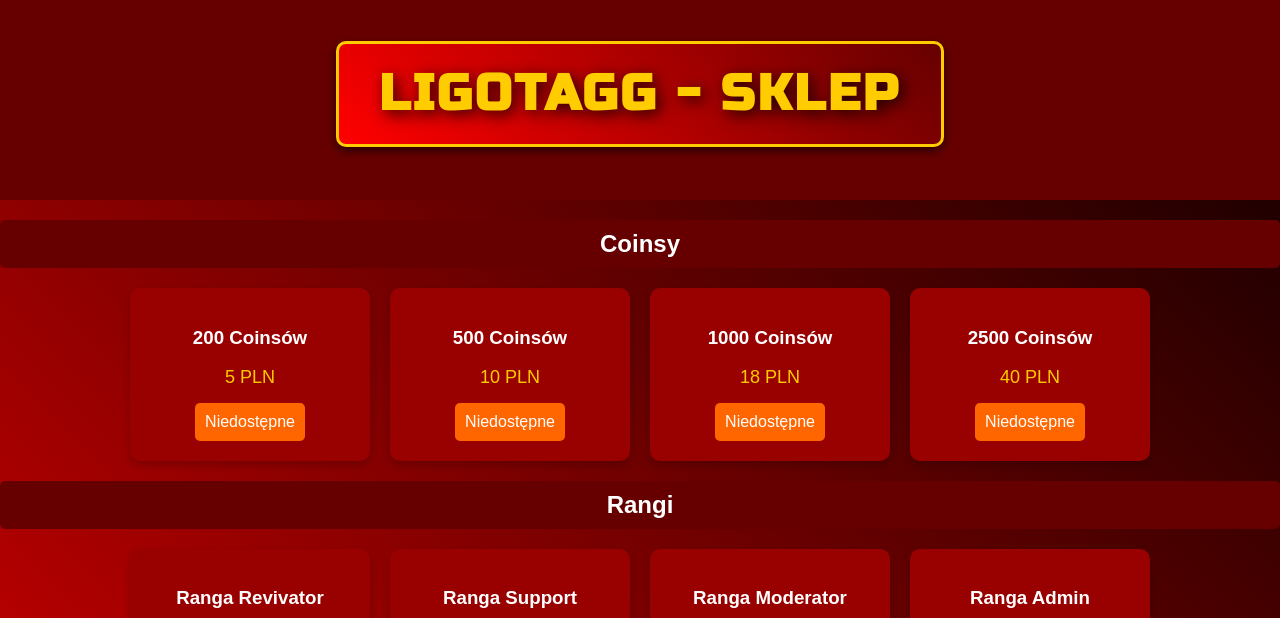
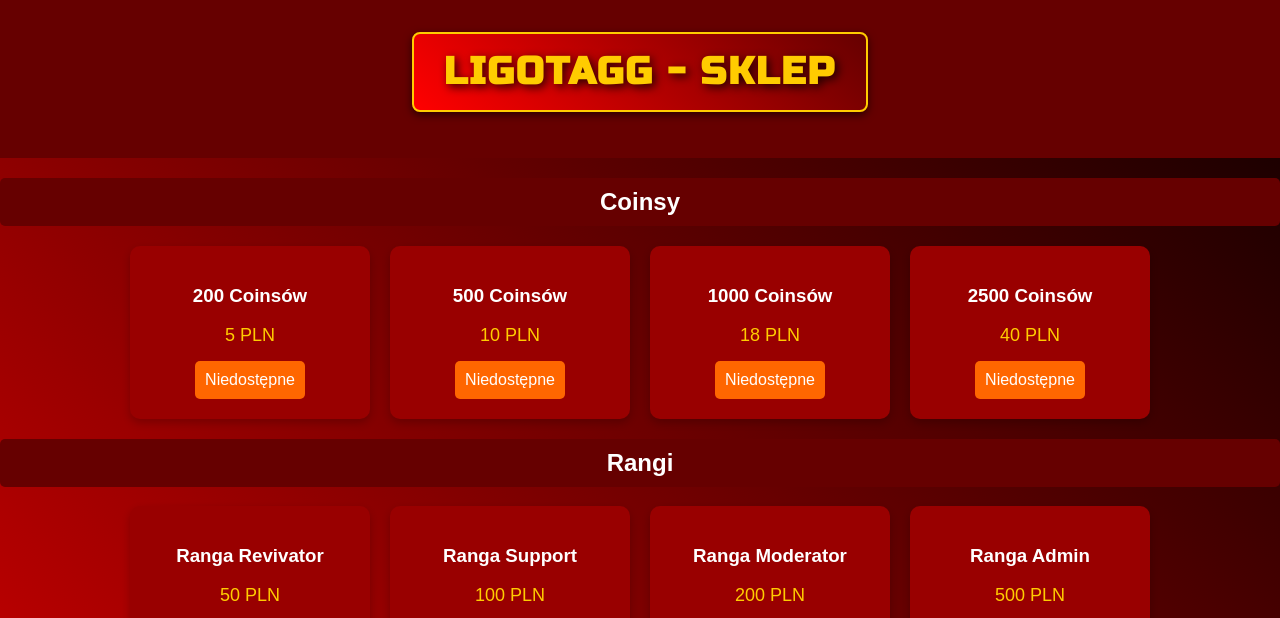
Before and after one commit to KSIW1234/LigotaGG, a plain HTML site: page index.html in a window 1280 px wide. Shown: the part 173-791 px from the top of the page. Drawn offline with Linux system fonts and the light colour scheme.

Commit message:
Update index.html

```diff
--- a/index.html
+++ b/index.html
@@ -12,18 +12,18 @@
         <style>
             .title {
     font-family: 'Russo One', sans-serif;
-    font-size: 50px;
+    font-size: 38px; /* Zmniejszony rozmiar */
     font-weight: bold;
     color: #ffcc00;
-    text-shadow: 4px 4px 15px rgba(0, 0, 0, 0.8);
-    padding: 20px 40px;
+    text-shadow: 3px 3px 10px rgba(0, 0, 0, 0.8);
+    padding: 15px 30px;
     background: linear-gradient(45deg, #ff0000, #660000);
-    border-radius: 10px;
-    box-shadow: 0 4px 10px rgba(0, 0, 0, 0.6);
+    border-radius: 8px;
+    box-shadow: 0 3px 8px rgba(0, 0, 0, 0.6);
     display: inline-block;
     text-transform: uppercase;
-    letter-spacing: 3px;
-    border: 3px solid #ffcc00;
+    letter-spacing: 2px;
+    border: 2px solid #ffcc00;
 }
 
 
```
